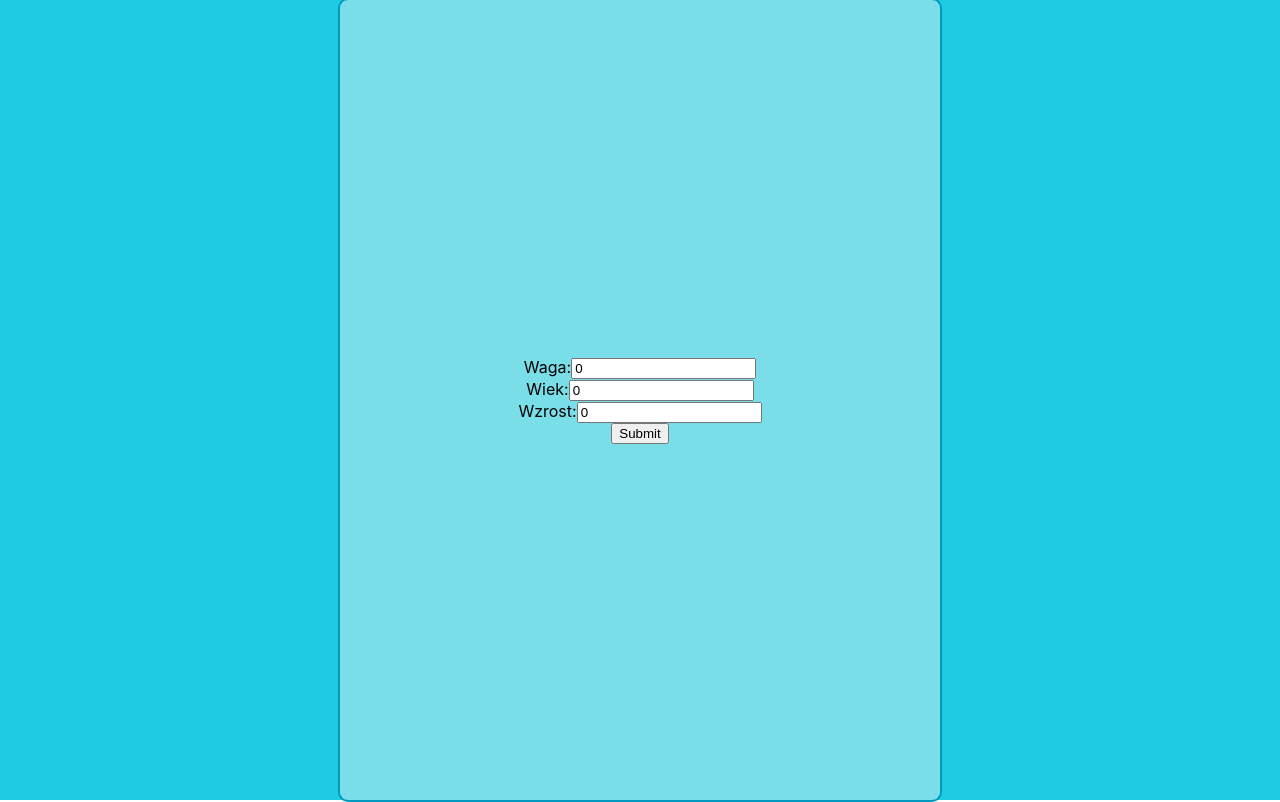
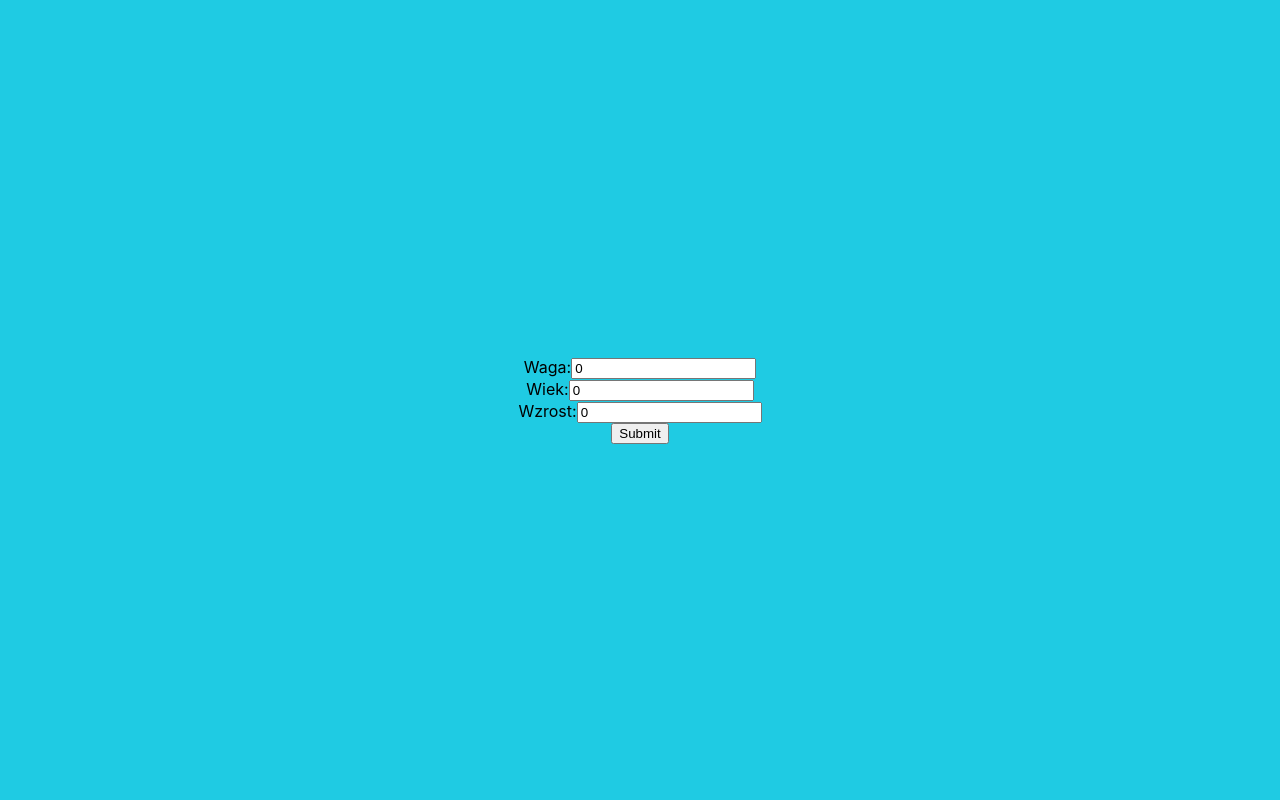
Before and after one commit to DominikSzela/healthy-choice, a React (Create React App) app: page / in a window 1280 px wide. Built offline with nearby package versions, Linux system fonts and the light colour scheme.

Commit message:
added method POST to Form component

```diff
--- a/src/components/Form/Form.jsx
+++ b/src/components/Form/Form.jsx
@@ -1,6 +1,5 @@
 import { useState } from 'react';
-import styles from './styles.module.css';
-
+import styles from './form.module.css';
 
 const Form = () => {
     const [formData, setFormData] = useState({
@@ -17,6 +16,14 @@ const Form = () => {
     const handleSubmit = (event) => {
         event.preventDefault();
         console.log(formData);
+        fetch("http://localhost:8081/submitted", {
+            method: 'POST',
+            headers: { 'Content-Type': 'application/json' },
+            body: JSON.stringify(formData),
+        })
+            .then(res => res.json())
+            .then(data => console.log(data))
+            .catch(error => console.error('Error:', error));
     }
 
     return (
--- /dev/null
+++ b/src/components/Form/form.module.css
@@ -0,0 +1,6 @@
+.wrapper{
+    display: flex;
+    flex-direction: column;
+    justify-content: center;
+    align-items: center;
+}
--- a/src/components/Form/styles.module.css
+++ /dev/null
@@ -1,11 +0,0 @@
-.wrapper{
-    width: 600px;
-    height: 800px;
-    border: 2px solid var(--secondary);
-    background-color: var(--light);
-    border-radius: 10px;
-    display: flex;
-    flex-direction: column;
-    justify-content: center;
-    align-items: center;
-}
```
